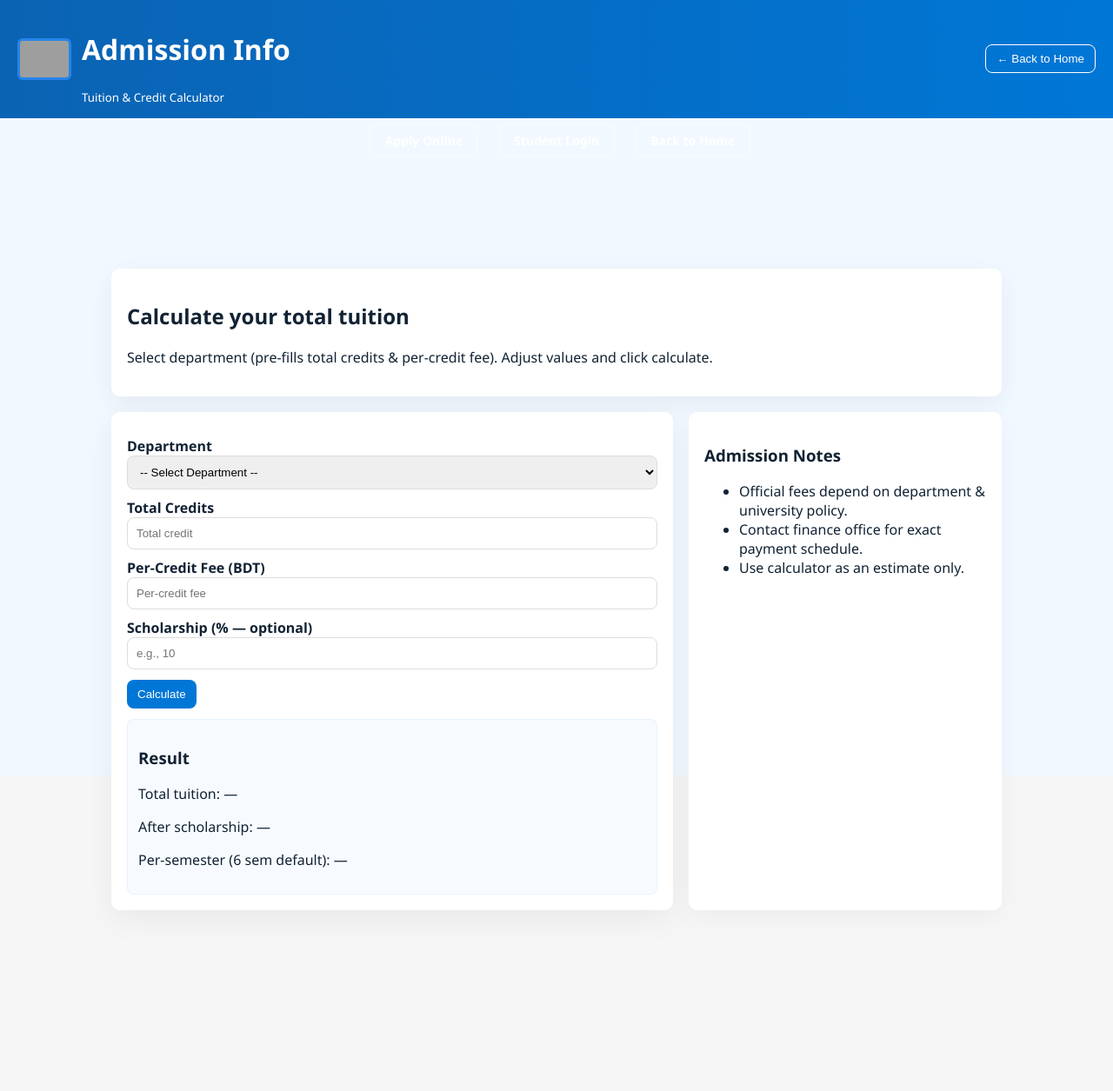
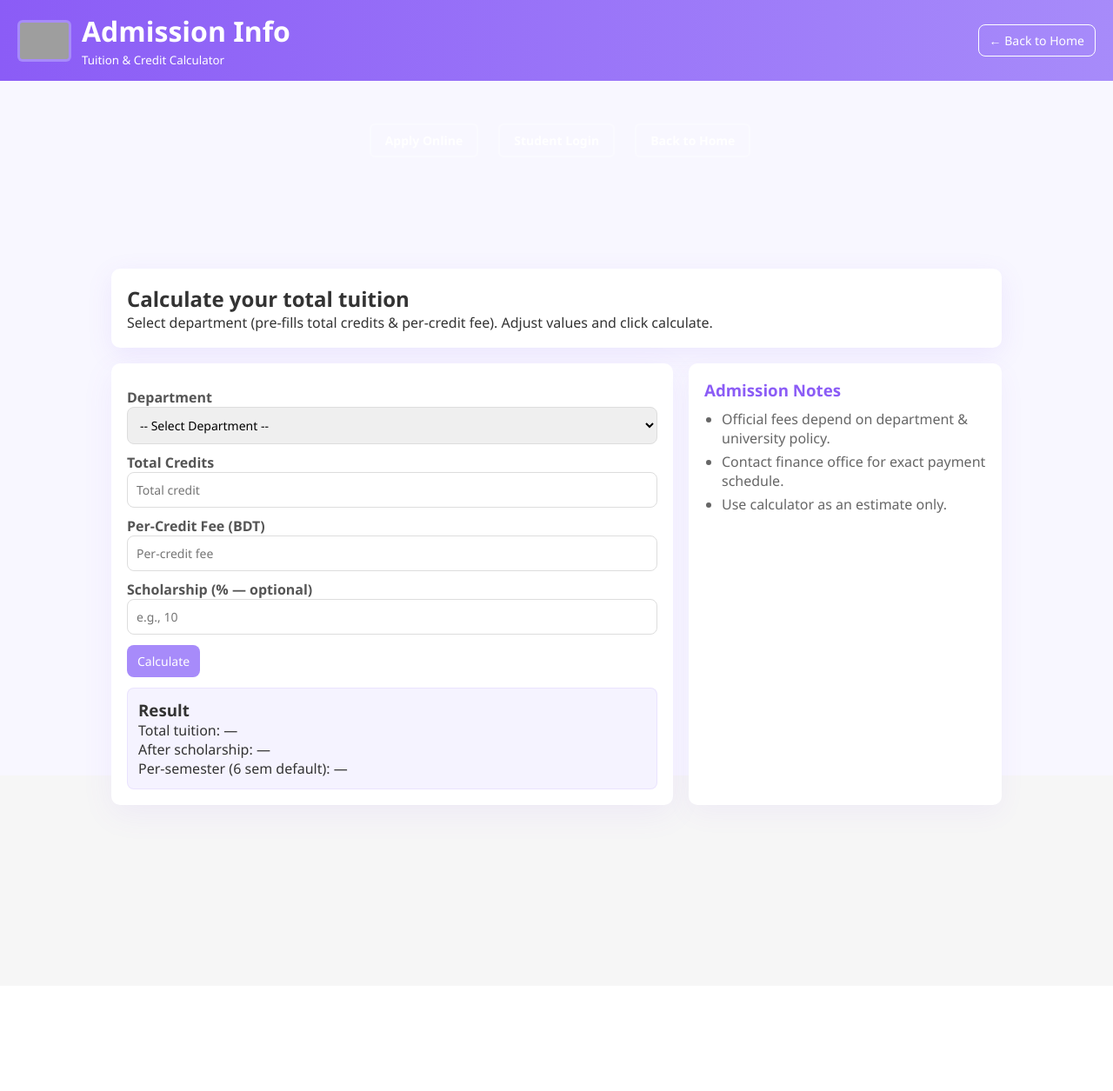
Before and after one commit to Sanjida-183/UAP-Admission-Portal, a Django app: page /info/ in a window 1280 px wide. Shown: the whole page at 87% size. After the commit the page ends 948 px from the top, so only its background shows below. Run offline with Django 5.2, Linux system fonts and the light colour scheme; grey boxes are pictures that could not be loaded.

Commit message:
admissin css

```diff
--- a/admission/static/css/admission.css
+++ b/admission/static/css/admission.css
@@ -1,20 +1,22 @@
 :root {
-    --blue-1: #0b63b3;
-    --blue-2: #0077d6;
-    --bg: #f2f8ff;
+    --light-purple-1: #8b5cf6;
+    --light-purple-2: #a78bfa;
+    --bg: #f8f7ff;
     --card: #ffffff;
     --radius: 10px;
 }
 
 * {
-    box-sizing: border-box
+    box-sizing: border-box;
+    margin: 0;
+    padding: 0;
 }
 
 body {
     margin: 0;
     font-family: "Segoe UI", Roboto, Arial, sans-serif;
     background: var(--bg);
-    color: #123
+    color: #333;
 }
 
 .adm-header {
@@ -22,59 +24,60 @@ body {
     align-items: center;
     justify-content: space-between;
     padding: 14px 20px;
-    background: linear-gradient(90deg, var(--blue-1), var(--blue-2));
+    background: linear-gradient(90deg, var(--light-purple-1), var(--light-purple-2));
     color: #fff;
     position: fixed;
     top: 0;
     left: 0;
     right: 0;
-    z-index: 40
+    z-index: 40;
 }
 
 .adm-header .logo {
     display: flex;
     gap: 12px;
-    align-items: center
+    align-items: center;
 }
 
 .adm-header img {
     height: 48px;
     border-radius: 6px;
-    background: #2784e8;
-    padding: 3px
+    background: #a78bfa;
+    padding: 3px;
 }
 
 .adm-main {
     max-width: 1100px;
     margin: 110px auto;
-    padding: 18px
+    padding: 18px;
 }
 
 .adm-intro {
     background: var(--card);
     padding: 18px;
     border-radius: var(--radius);
-    box-shadow: 0 8px 30px rgba(0, 0, 0, 0.06)
+    box-shadow: 0 8px 30px rgba(139, 92, 246, 0.1);
 }
 
 .calc-wrap {
     display: grid;
     grid-template-columns: 1fr 360px;
     gap: 18px;
-    margin-top: 18px
+    margin-top: 18px;
 }
 
 .calc-card {
     background: var(--card);
     padding: 18px;
     border-radius: var(--radius);
-    box-shadow: 0 10px 36px rgba(0, 0, 0, 0.06)
+    box-shadow: 0 10px 36px rgba(139, 92, 246, 0.08);
 }
 
 .calc-card label {
     display: block;
     margin-top: 10px;
-    font-weight: 600
+    font-weight: 600;
+    color: #555;
 }
 
 .calc-card input,
@@ -82,56 +85,81 @@ body {
     width: 100%;
     padding: 10px;
     border-radius: 8px;
-    border: 1px solid #ddd
+    border: 1px solid #ddd;
+    font-family: inherit;
+    font-size: 14px;
+}
+
+.calc-card input:focus,
+.calc-card select:focus {
+    outline: none;
+    border-color: var(--light-purple-1);
+    box-shadow: 0 0 0 2px rgba(139, 92, 246, 0.1);
 }
 
 .calc-actions {
     display: flex;
     gap: 8px;
-    margin-top: 12px
+    margin-top: 12px;
 }
 
 .calc-result {
     margin-top: 12px;
     padding: 12px;
     border-radius: 8px;
-    background: #f7fbff;
-    border: 1px solid rgba(0, 120, 220, 0.06)
+    background: #f5f3ff;
+    border: 1px solid rgba(139, 92, 246, 0.1);
 }
 
 .adm-info {
     background: var(--card);
     padding: 18px;
     border-radius: var(--radius);
-    box-shadow: 0 10px 30px rgba(0, 0, 0, 0.04)
+    box-shadow: 0 10px 30px rgba(139, 92, 246, 0.06);
+}
+
+.adm-info h3 {
+    color: var(--light-purple-1);
+    margin-bottom: 10px;
+}
+
+.adm-info ul {
+    padding-left: 20px;
+    color: #666;
+}
+
+.adm-info li {
+    margin-bottom: 5px;
 }
 
 .btn {
     padding: 8px 12px;
     border-radius: 8px;
     border: 0;
-    cursor: pointer
+    cursor: pointer;
+    font-family: inherit;
+    font-size: 14px;
+    transition: all 0.3s ease;
 }
 
 .btn.primary {
-    background: var(--blue-2);
-    color: #fff
+    background: var(--light-purple-2);
+    color: #fff;
+}
+
+.btn.primary:hover {
+    background: var(--light-purple-1);
+    transform: translateY(-1px);
 }
 
 .btn.ghost {
     background: transparent;
     border: 1px solid #fff;
-    color: #fff
+    color: #fff;
 }
 
-@media (max-width:900px) {
-    .calc-wrap {
-        grid-template-columns: 1fr
-    }
-    .adm-main {
-        padding: 14px;
-        margin-top: 120px
-    }
+.btn.ghost:hover {
+    background: rgba(255, 255, 255, 0.1);
 }
 
 .nav-loader {
```
Also changed, not shown: other parts of admission/static/css/admission.css (+34 -4 lines).
